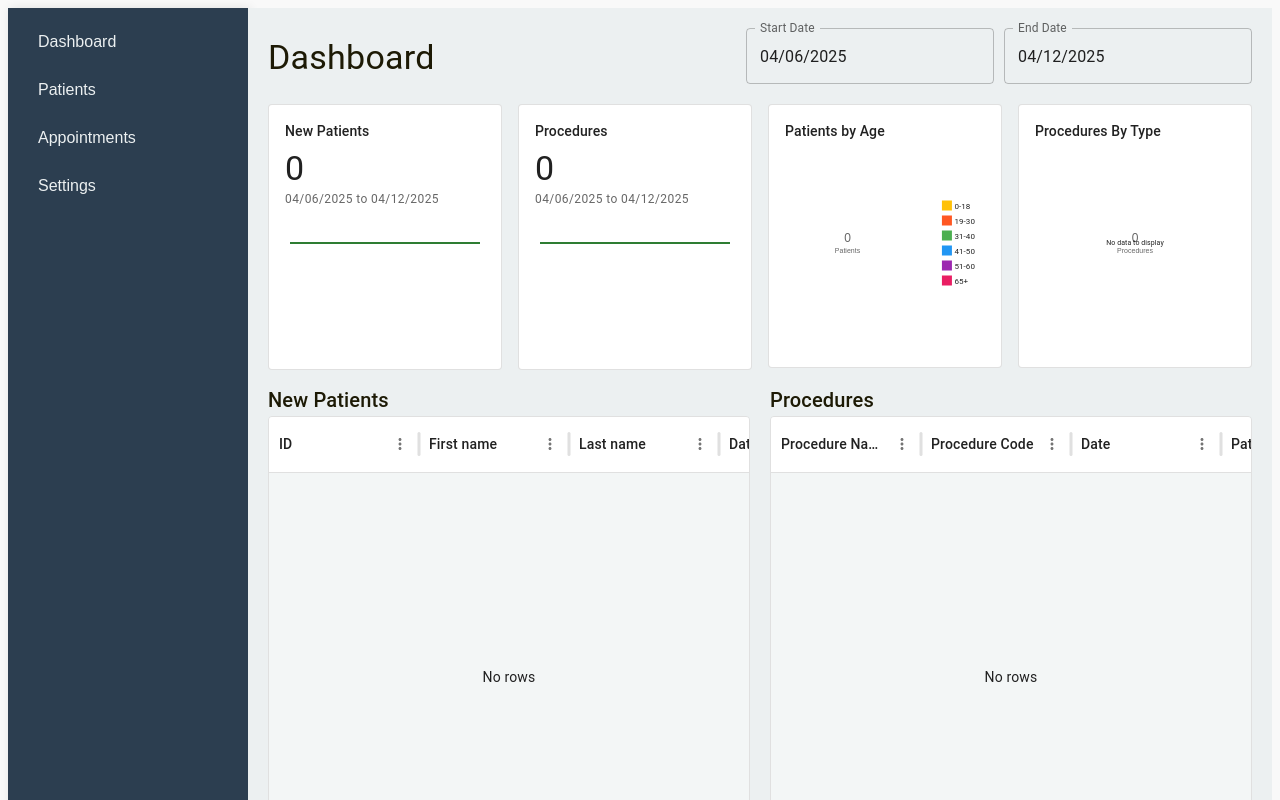
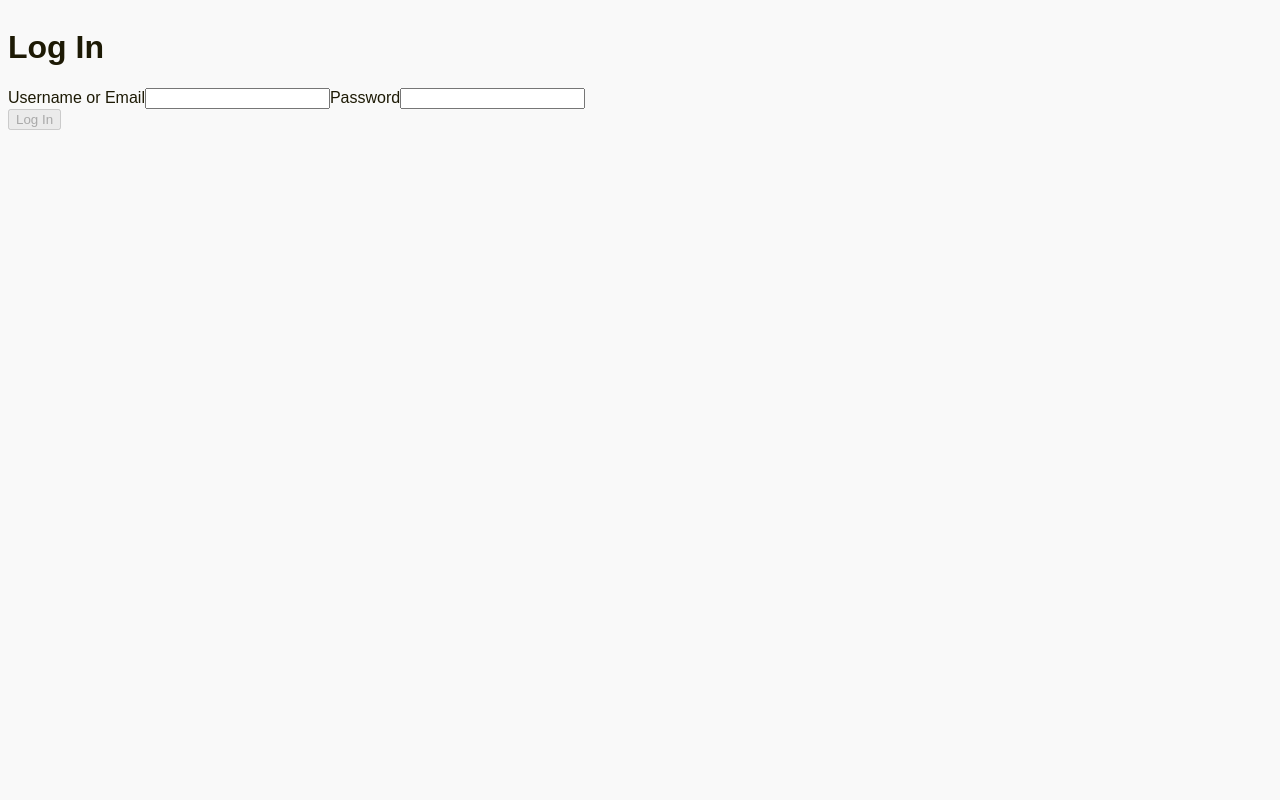
Before and after one commit to MyNameIsJeff-305/open-dental-reports, a React (Vite) app in the folder frontend/: page / in a window 1280 px wide. Shown: the top 800 px of the page. Built offline with nearby package versions, Linux system fonts and the light colour scheme; no server answers.

Commit message:
Added Auth Flow

```diff
--- a/frontend/src/App.jsx
+++ b/frontend/src/App.jsx
@@ -1,14 +1,55 @@
 import { createBrowserRouter, RouterProvider, Outlet } from 'react-router-dom';
+import { useSelector, useDispatch } from 'react-redux';
 
 import Dashboard from './components/Dashboard';
 import Patients from './components/Patients';
 import SideMenu from './components/SideMenu';
 
 import './index.css'
+import { useEffect, useState } from 'react';
+import { fetchSession, loginThunk } from './store/sessionReducer';
 
 function Layout() {
+  const dispatch = useDispatch();
+  const user = useSelector(state => state.session.user);
+
+  const [credential, setCredential] = useState("");
+  const [password, setPassword] = useState("");
+  const [errors, setErrors] = useState({});
+  const [isButtonDisabled, setIsButtonDisabled] = useState(true);
+
+  useEffect(() => {
+    const newErrors = {};
+    if (credential.length > 0 && credential.length < 4) {
+      newErrors.credential = 'Username or Email must be at least 4 characters';
+    }
+    if (password.length > 0 && password.length < 6) {
+      newErrors.password = 'Password must be at least 6 characters';
+    }
+    setErrors(newErrors);
+    setIsButtonDisabled(credential.length < 4 || password.length < 6);
+  }, [credential, password]);
+
+  const handleLogin = async (e) => {
+    e.preventDefault();
+    e.stopPropagation();
+
+    setCredential("");
+    setPassword("");
+    setErrors({});
+
+    const response = await dispatch(loginThunk({ credential, password }));
+
+    if (response?.error) {
+      setErrors({ message: response.error });
+    } else {
+      dispatch(fetchSession()); // Ensure session updates
+    }
+  };
+
   return (
     <div className="app-div-container">
+      {user ? (
         <main className='main-zone'>
           <div className='main-zone-left'>
             <SideMenu />
@@ -17,8 +58,49 @@ function Layout() {
             <Outlet />
           </div>
         </main>
+      ) : (
+        <div className='login-container'>
+          <div className='login-form'>
+            <form onSubmit={handleLogin} className='login-form'>
+              <h1>Log In</h1>
+              {errors.message && (
+                <p className='error-message'>{errors.message}</p>
+              )}
+              <div className='login-items'>
+                <label id='userName-field'>
+                  Username or Email
+                  <input
+                    type="text"
+                    className='login-box'
+                    value={credential}
+                    onChange={(e) => setCredential(e.target.value)}
+                    required
+                  />
+                </label>
+                {errors.credential && (
+                  <p className='error-message'>{errors.credential}</p>
+                )}
+                <label id='password-field'>
+                  Password
+                  <input
+                    type="password"
+                    className='login-box'
+                    value={password}
+                    onChange={(e) => setPassword(e.target.value)}
+                    required
+                  />
+                </label>
+                {errors.password && (
+                  <p className='error-message'>{errors.password}</p>
+                )}
               </div>
-  )
+              <button type="submit" id='login-button' disabled={isButtonDisabled}>Log In</button>
+            </form>
+          </div>
+        </div>
+      )}
+    </div>
+  );
 }
 
 const router = createBrowserRouter([
@@ -35,11 +117,10 @@ const router = createBrowserRouter([
       }
     ]
   }
-])
+]);
 
 function App() {
-
-  return <RouterProvider router={router} />
+  return <RouterProvider router={router} />;
 }
 
 export default App;
--- /dev/null
+++ b/frontend/src/components/Login/index.js
@@ -0,0 +1,2 @@
+import Login from './Login';
+export default Login;
--- a/frontend/src/components/SideMenu/SideMenu.css
+++ b/frontend/src/components/SideMenu/SideMenu.css
@@ -1,5 +1,6 @@
 /* SideMenu.css */
 .side-menu {
+    justify-content: space-between; /* Space between items */
     width: 240px;               /* Set the width of the side menu */
     background-color: #2c3e50;  /* Dark background color */
     color: #ecf0f1;             /* Light text color */
@@ -38,3 +39,24 @@
 .side-menu .menu-item + .menu-item {
     border-top: 1px solid #34495e; /* Add a border between menu items */
 }
+
+.logout-button {
+    margin-top: auto;           /* Push the logout button to the bottom */
+    padding: 40px 20px;         /* Padding around the logout button */
+}
+
+.logout-btn {
+    background-color: #2980b9;  /* Logout button background color */
+    color: #ecf0f1;             /* Logout button text color */
+    padding: 5px 20px;
+    border: none;         /* Padding around the logout button */
+    text-align: center;         /* Center the text in the button */
+    text-decoration: none;      /* Remove underline from the link */
+    font-size: 16px;            /* Font size for the logout button */
+    transition: background-color 0.3s ease, color 0.3s ease; /* Smooth transition */
+}
+
+.logout-btn:hover {
+    background-color: #3498db;  /* Hover background color for the logout button */
+    color: #ffffff;             /* Change text color on hover */
+}
--- a/frontend/src/components/SideMenu/SideMenu.jsx
+++ b/frontend/src/components/SideMenu/SideMenu.jsx
@@ -1,7 +1,21 @@
-import { Link } from 'react-router-dom';
+import { useState, useEffect } from 'react';
+import { useDispatch, useSelector } from 'react-redux';
+import { Link, useNavigate } from 'react-router-dom';
 import './SideMenu.css';
+import { fetchSession, logoutThunk } from '../../store/sessionReducer';
 
 const SideMenu = () => {
+    const dispatch = useDispatch();
+    const navigate = useNavigate();
+    const user = useSelector(state => state.session.user);
+
+    console.log('User in SideMenu:', user);
+
+    const handleLogout = async () => {
+        await dispatch(logoutThunk());
+        navigate('/'); // Redirect to login or home after logout
+    }
+
     return (
         <div className="side-menu">
             <ul>
@@ -9,7 +23,11 @@ const SideMenu = () => {
                 <li><Link className="menu-item" to="/patients">Patients</Link></li>
                 <li><Link className="menu-item" to="/appointments">Appointments</Link></li>
                 <li><Link className="menu-item" to="/settings">Settings</Link></li>
+                {/* <li><button className='logout-btn' onClick={handleLogout}>Logout</button></li> */}
             </ul>
+            <div className='logout-button'>
+                <button className='logout-btn' onClick={handleLogout}>Logout</button>
+            </div>
         </div>
     );
 };
--- /dev/null
+++ b/frontend/src/store/sessionReducer.js
@@ -0,0 +1,101 @@
+import { csrfFetch } from "./csrf";
+
+//CONSTANTS
+const GET_SESSION = 'session/GET_SESSION';
+const LOGIN = 'session/LOGIN';
+const LOGOUT = 'session/LOGOUT';
+const SIGNUP = 'session/SIGNUP';
+
+//ACTION CREATORS
+const getSession = (user) => ({
+    type: GET_SESSION,
+    payload: user
+});
+
+const login = (user) => ({
+    type: LOGIN,
+    payload: user
+});
+
+const logout = () => ({
+    type: LOGOUT
+});
+
+const signup = (user) => ({
+    type: SIGNUP,
+    payload: user
+});
+
+//THUNKS
+export const fetchSession = () => async (dispatch) => {
+    const response = await csrfFetch('/api/session');
+    const data = await response.json();
+    dispatch(getSession(data));
+};
+
+export const loginThunk = (user) => async (dispatch) => {
+    const { credential, password } = user;
+    const response = await csrfFetch('/api/session', {
+        method: 'POST',
+        body: JSON.stringify({
+            credential,
+            password
+        })
+    });
+    const data = await response.json();
+    dispatch(login(data));
+    return response;
+};
+
+export const logoutThunk = () => async (dispatch) => {
+    const response = await csrfFetch('/api/session', {
+        method: 'DELETE'
+    });
+    dispatch(logout());
+    return response;
+};
+
+export const signupThunk = (user) => async (dispatch) => {
+    const { email, username, password, firstName, lastName, userRoleId } = user;
+    const response = await csrfFetch('/api/users', {
+        method: 'POST',
+        body: JSON.stringify({
+            email,
+            username,
+            password,
+            firstName,
+            lastName,
+            userRoleId
+        })
+    });
+    const data = await response.json();
+    dispatch(signup(data));
+    return response;
+};
+
+//REDUCER
+const sessionReducer = (state = { user: null }, action) => {
+    let newState;
+    switch (action.type) {
+        case GET_SESSION:
+            newState = Object.assign({}, state);
+            newState.user = action.payload;
+            return newState;
+        case LOGIN:
+            newState = Object.assign({}, state);
+            newState.user = action.payload;
+            return newState;
+        case LOGOUT:
+            newState = Object.assign({}, state);
+            newState.user = null;
+            return newState;
+        case SIGNUP:
+            newState = Object.assign({}, state);
+            newState.user = action.payload;
+            return newState;
+        default:
+            return state;
+    }
+};
+
+export default sessionReducer;
--- a/frontend/src/store/store.js
+++ b/frontend/src/store/store.js
@@ -3,11 +3,13 @@ import thunk from 'redux-thunk';
 import dashboardReducer from './dashboardReducer';
 import patientReducer from './patientReducer';
 import procedureReducer from './proceduresReducer';
+import sessionReducer from './sessionReducer';
 
 const rootReducer = combineReducers({
     dashboard: dashboardReducer,
     patient: patientReducer,
-    procedure: procedureReducer
+    procedure: procedureReducer,
+    session: sessionReducer
 });
 
 let enhancer;
```
Also changed, not shown: frontend/src/components/Login/Login.jsx (added, +19 -0 lines), frontend/src/components/Login/Login.css (added). Lines whose indentation alone changed are shown as unchanged.
